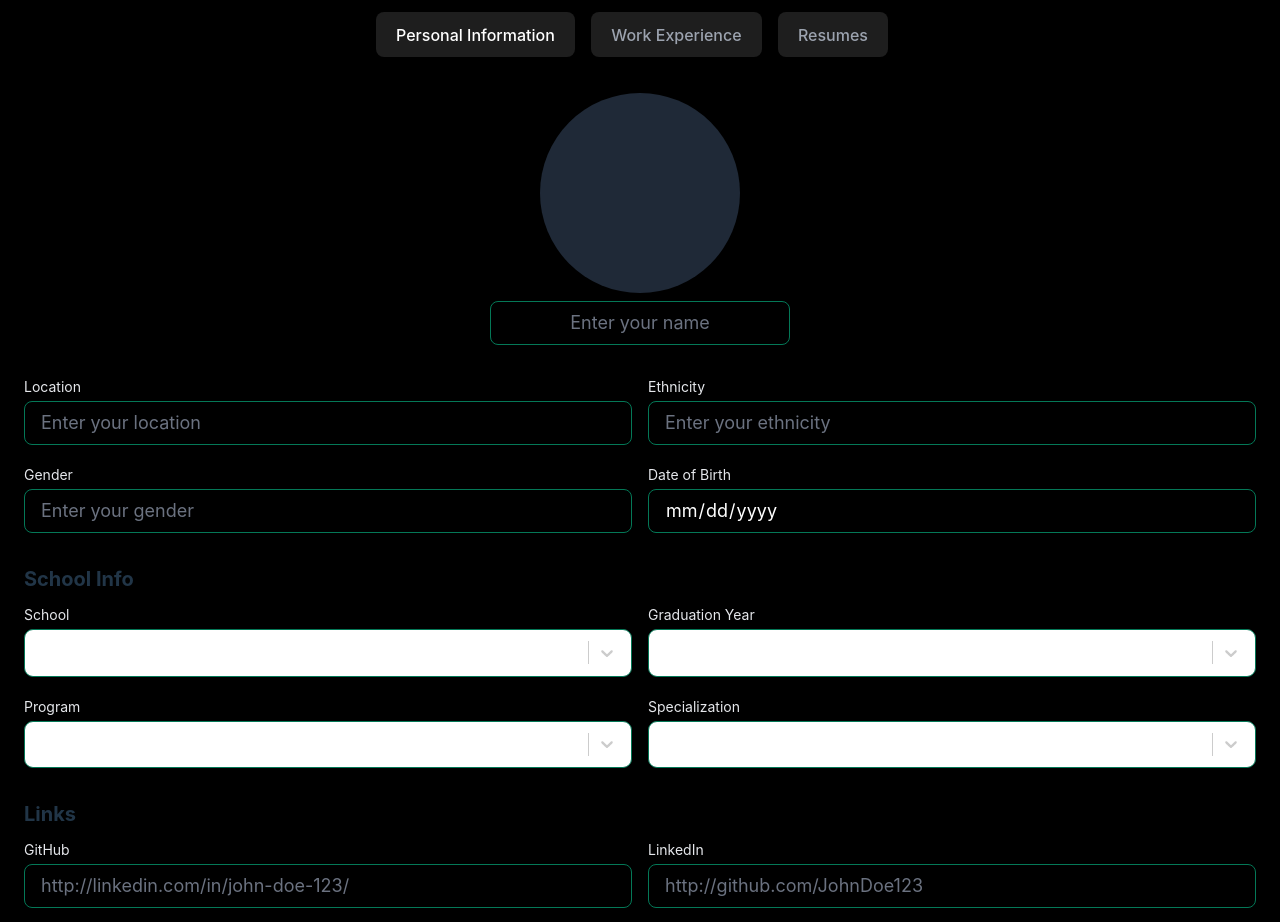
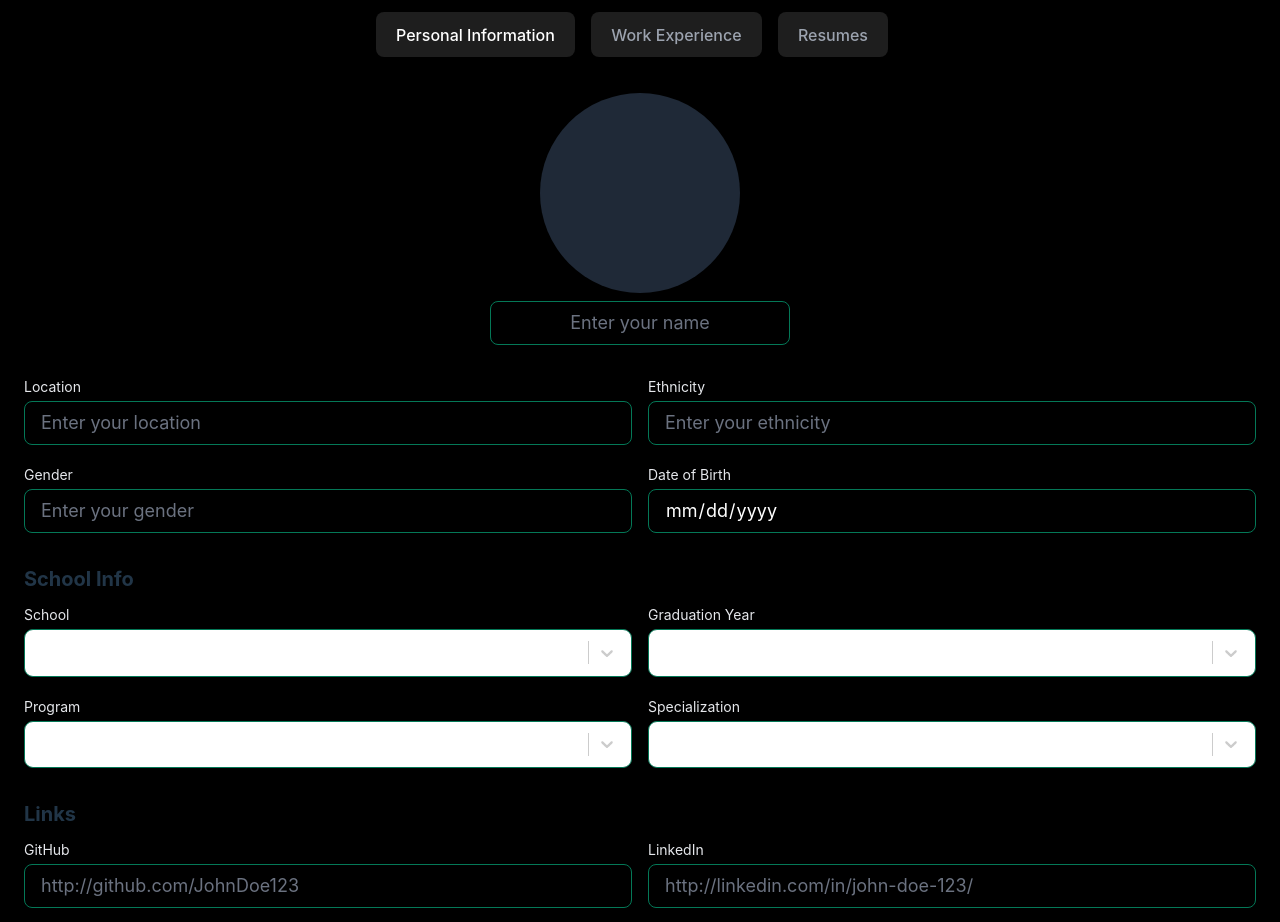
Before and after one commit to techskillsync/skillsync-suprema, a React (Vite) app in the folder skillsync-client/: page /profile in a window 1280 px wide. Shown: the top 922 px of the page. Built offline with nearby package versions, Linux system fonts and the light colour scheme.

Commit message:
Fix typo

```diff
--- a/skillsync-client/src/components/ProfilePage/EditProfileDetails.tsx
+++ b/skillsync-client/src/components/ProfilePage/EditProfileDetails.tsx
@@ -224,13 +224,13 @@ const EditProfileDetails = ({}) => {
               label: "GitHub",
               state: github,
               setState: setGithub,
-              placeholder: "http://linkedin.com/in/john-doe-123/",
+              placeholder: "http://github.com/JohnDoe123",
             },
             {
               label: "LinkedIn",
               state: linkedin,
               setState: setLinkedIn,
-              placeholder: "http://github.com/JohnDoe123",
+              placeholder: "http://linkedin.com/in/john-doe-123/",
             },
           ].map((item) => (
             <div key={item.label}>
```
